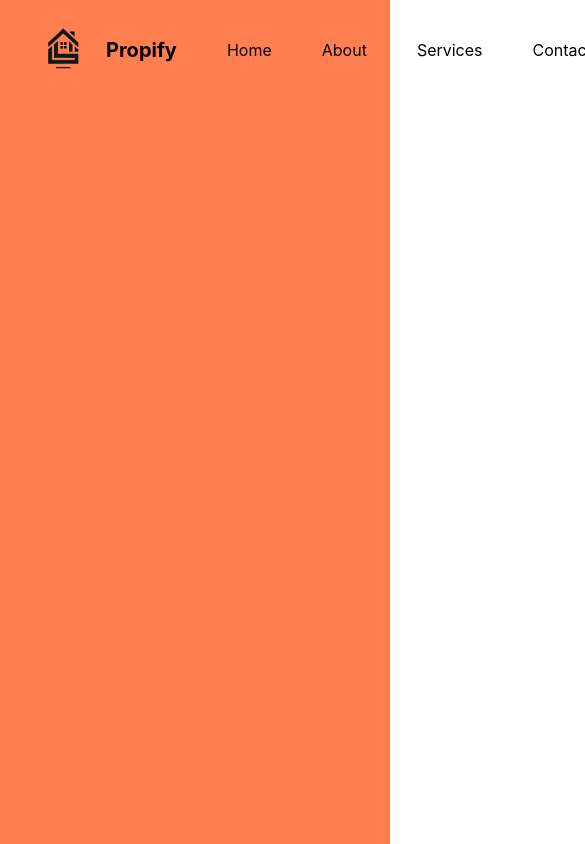
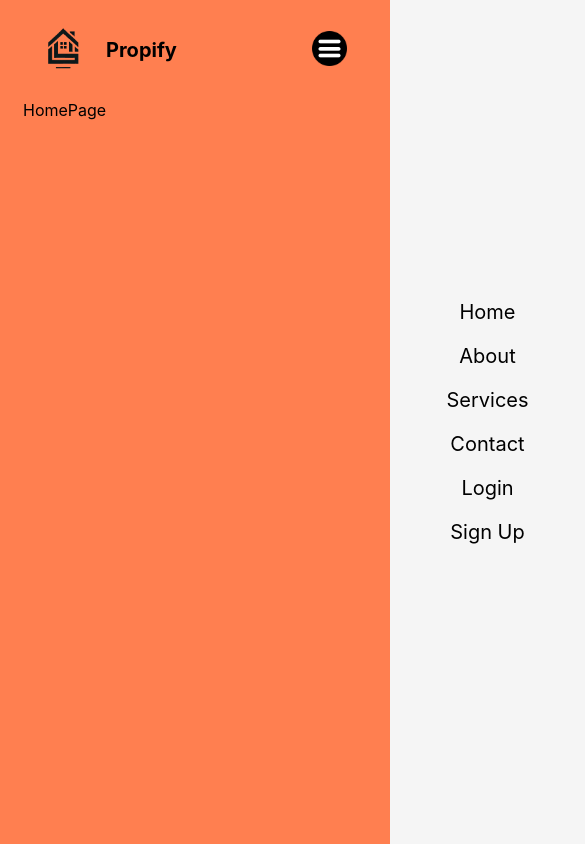
Before and after one commit to pinidurasanjana/Agent-app, a React (Create React App) app: page / in a window 390 px wide. Shown: the top 844 px of the page, 585 px wide, since content can reach past the window. Built offline with nearby package versions, Linux system fonts and the light colour scheme.

Commit message:
implement responsive navbar with dropdown menu; add homepage component

```diff
--- a/src/App.jsx
+++ b/src/App.jsx
@@ -1,11 +1,17 @@
 import Navbar from "./components/navbar/navbar";
 import "./layout.scss";
-
+import Homepage from "./pages/homepage";
 
 function App() {
   return (
     <div className="layout">
-      <Navbar />
+      <div className="navbar">
+        <Navbar />
+      </div>
+
+      <div className="content">
+        <Homepage />
+      </div>
     </div>
   );
 }
--- a/src/components/navbar/navbar.jsx
+++ b/src/components/navbar/navbar.jsx
@@ -1,6 +1,8 @@
 import "./navbar.scss";
+import {useState} from "react";
 
 function Navbar(){
+const [open,setOpen] = useState(false);
    return (
     <nav>
         <div className="left">
@@ -17,6 +19,19 @@ function Navbar(){
         <div className="right">
             <a href="#login">Login</a>
             <a href="#signup" className="register">Sign Up</a>
+
+            <div className="menuIcon">
+                <img src="/menu.png" alt="" onClick={() => setOpen((prev) => !prev)}/>
+            </div>
+
+            <div className={open ? "menuList active" : "menuList"}>
+                <a href="#home">Home</a>
+                <a href="#about">About</a>
+                <a href="#services">Services</a>
+                <a href="#contact">Contact</a>
+                <a href="#login">Login</a>
+                <a href="#signup">Sign Up</a>
+            </div>
         </div>
     </nav>
    )
--- a/src/components/navbar/navbar.scss
+++ b/src/components/navbar/navbar.scss
@@ -1,3 +1,5 @@
+@import "../../responsive.scss";
+
 nav{
     display: flex;
     justify-content: space-between;
@@ -9,6 +11,7 @@ nav{
         display: flex;
         align-items: center;
         gap: 50px;
+        font-weight: bold;
 
         .logo{
             font-weight: bold;
@@ -20,19 +23,87 @@ nav{
             img{
                 width: 78px;
             }
+            span{
+                @include md{
+                    display: none;
+                }
+                @include sm{
+                    display: initial;
+                }
+            }
         }
     }
     .right{
        flex: 2;
        display: flex;
        align-items: center;
-       gap: 50px;
+       padding: 0 20px;
+       gap: 20px;
        justify-content: flex-end;
-       background-color: coral;
+       background-color: #E3F2FD;
        height: 100%;
+       font-weight: b;
 
        .register{
-            background-color: red;
+            background-color: #0056B3;
+            color: #FFFFFF;
+       }
+       @include md{
+            background-color: transparent;
+       }
+
+       a{
+        padding: 10px 20px;
+        border-radius: 5px;
        }
     }
+    a{
+        transition: all 0.3s ease;
+
+        &:hover{
+            scale:calc(1.1);
+        }
+        @include sm{
+            display: none;
+        }
+    }
+    .menuIcon{
+        display: none;
+        z-index: 1000;
+
+        img{
+            width: 35px;
+            height: 35px;
+            cursor: pointer;
+        }
+        @include sm{
+            display: inline;
+        }
+    }
+
+    .menuList{
+        position: absolute;
+        top: 0;
+        right: -50%;
+        background-color:#F5F5F5;
+        color: black;
+        height: 100vh;
+        width: 50%;
+        transition: all 0.5s ease;
+        display: flex;
+        flex-direction: column;
+        align-items: center;
+        justify-content: center;
+        font-size: 20px;
+
+        &.active{
+            right: 0;
+        }
+
+        @include sm{
+            a{
+                display: initial;
+            }
+        }
+    }
 }
--- /dev/null
+++ b/src/pages/homepage.jsx
@@ -0,0 +1,10 @@
+import './homepage.scss';
+
+function Homepage() {
+  return (
+    <div className="homepage">
+      HomePage
+    </div>
+  );
+}
+export default Homepage;
```
Also changed, not shown: public/menu.png (added), src/pages/homepage.scss (added).
